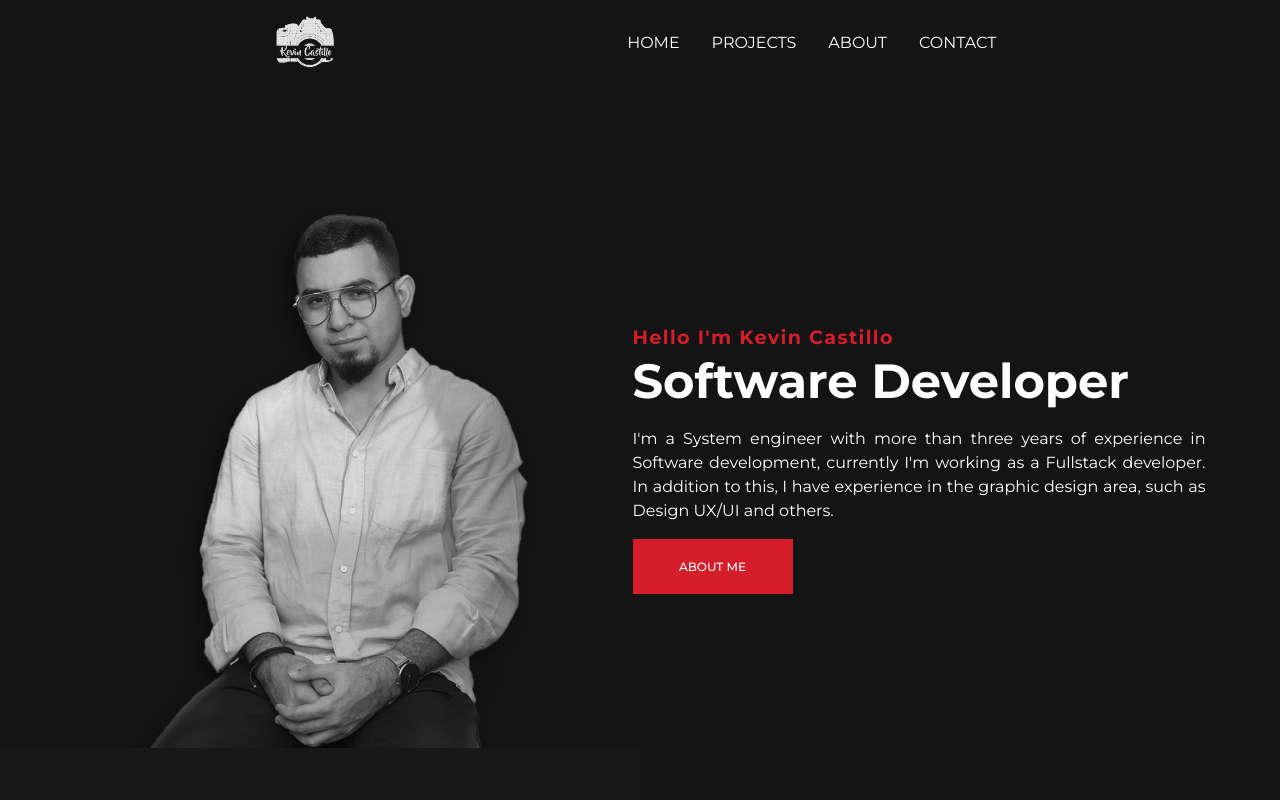
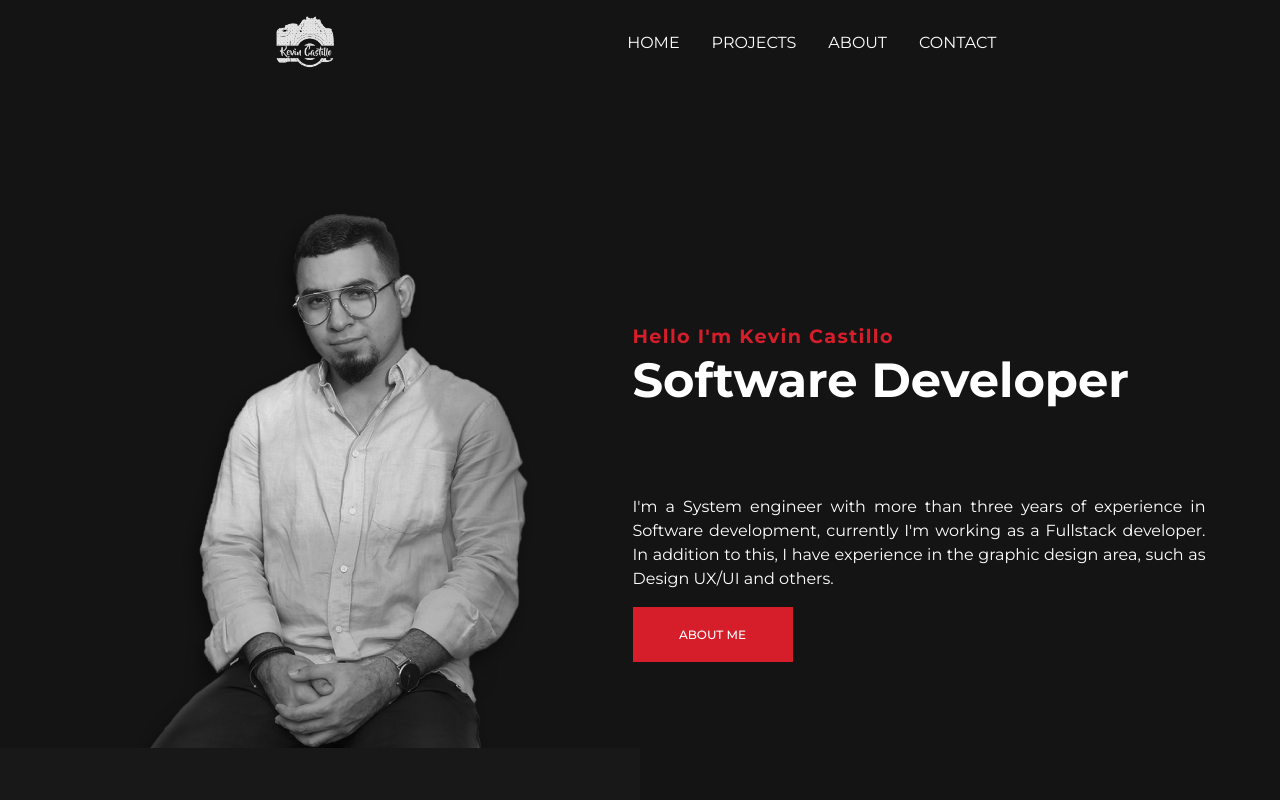
Before and after one commit to kevincastillo19/portfolio, a React (Vite) app: page / in a window 1280 px wide. Shown: the top 800 px of the page. Built offline with nearby package versions, Linux system fonts and the light colour scheme.

Commit message:
fix: animation for title in feed section at home

```diff
--- a/src/components/Feed/_feed.module.scss
+++ b/src/components/Feed/_feed.module.scss
@@ -40,10 +40,9 @@
     animation: moveRight 1.5s ease-in-out 0s 1 normal none running;
 }
 
-.title{
-    @extend .title;
-    overflow:clip;
-    height:100%;
+.containerTitle{
+    overflow:hidden;
+    min-height: 8rem;
     animation: growUp 2s ease-in-out 0s 1 normal none running;
 }
 
@@ -80,10 +79,10 @@
   }
 @keyframes growUp {
     from {
-        height:0px;
+        min-height:0px;
     }
     to {
-        height:8rem
+        min-height:8rem;
     }
 }
 @keyframes fade {
--- a/src/components/Feed/index.tsx
+++ b/src/components/Feed/index.tsx
@@ -13,7 +13,9 @@ export const Feed = ({ title, caption, label, buttonAction}: props) => {
       <img className={styles.feedPhoto} src={feedPhoto} alt="profile-photo"/>
       <div className={styles.data}>
         <span className={styles.titleLabel}>{label}</span>
-        <h1 className={styles.title}>{title}</h1>
+        <div className={styles.containerTitle}>
+          <h1 className={styles.title}>{title}</h1>
+        </div>
         <p className={styles.caption}>{caption}</p>
         <Button text="About me" type="primary" action={buttonAction} />
       </div>
```
